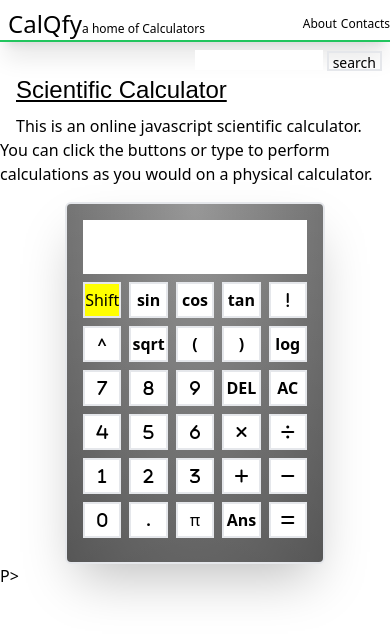
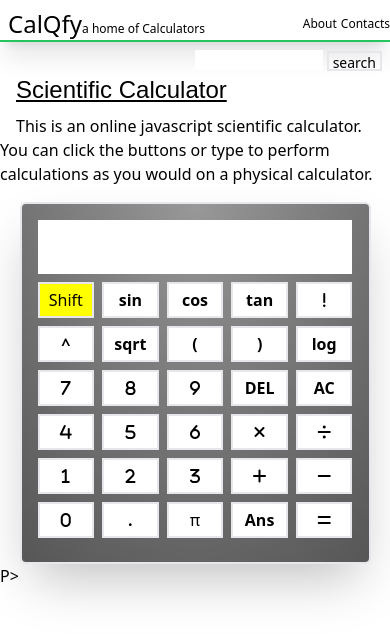
Before and after one commit to FixxooXD/clgproject.github.io, a website: page scientific.html in a window 390 px wide. Drawn offline with Linux system fonts and the light colour scheme.

Commit message:
add responsiveness in scientific calc

```diff
--- a/scientific.html
+++ b/scientific.html
@@ -17,6 +17,16 @@
 <title>my scientific</title>
 <!-- BTW PEEPS, I FOUND A COUPLE BUGS AND PROBABLY WILL FIX THEM MID MARCH HAHA BECAUSE IT'S 1ST WEEK OF SCHOOL -->
 <style>
+     @media only screen and (max-width: 300px) {
+        #container{
+          width: 100%;
+        }
+    }
+    @media only screen and (max-width: 600px) {
+        #container{
+          width: 90%;
+        }
+    }
 
 p {font-size: 0px}
 input { border:2px; font-size: 25px; font-weight: bold; padding: 0px 5px}
@@ -56,10 +66,10 @@ button{
 <p id=myPara></p>
 <p id=myAns>0</p>
 
-<div id="container" class="grid grid-cols-5 border-2 w-2/3 h-3/4 gap-2 ml-auto mr-auto pb-2 px-4 py-4 mt-4 rounded-md shadow-2xl" >
+<div id="container" class="grid grid-cols-5 border-2 w-3/5 h-3/4 gap-2 ml-auto mr-auto pb-2 px-4 py-4 mt-4 rounded-md shadow-2xl" >
 
     <input  id=result colspan=5 class="col-span-5 text-right border-2 py-2 ">
-
+    <!-- done -->
 
 
     <button class="border-2 py-1  font-medium font-sans" onclick="shiftFn(1)" id=shiftBtn>Shift</button>
```
